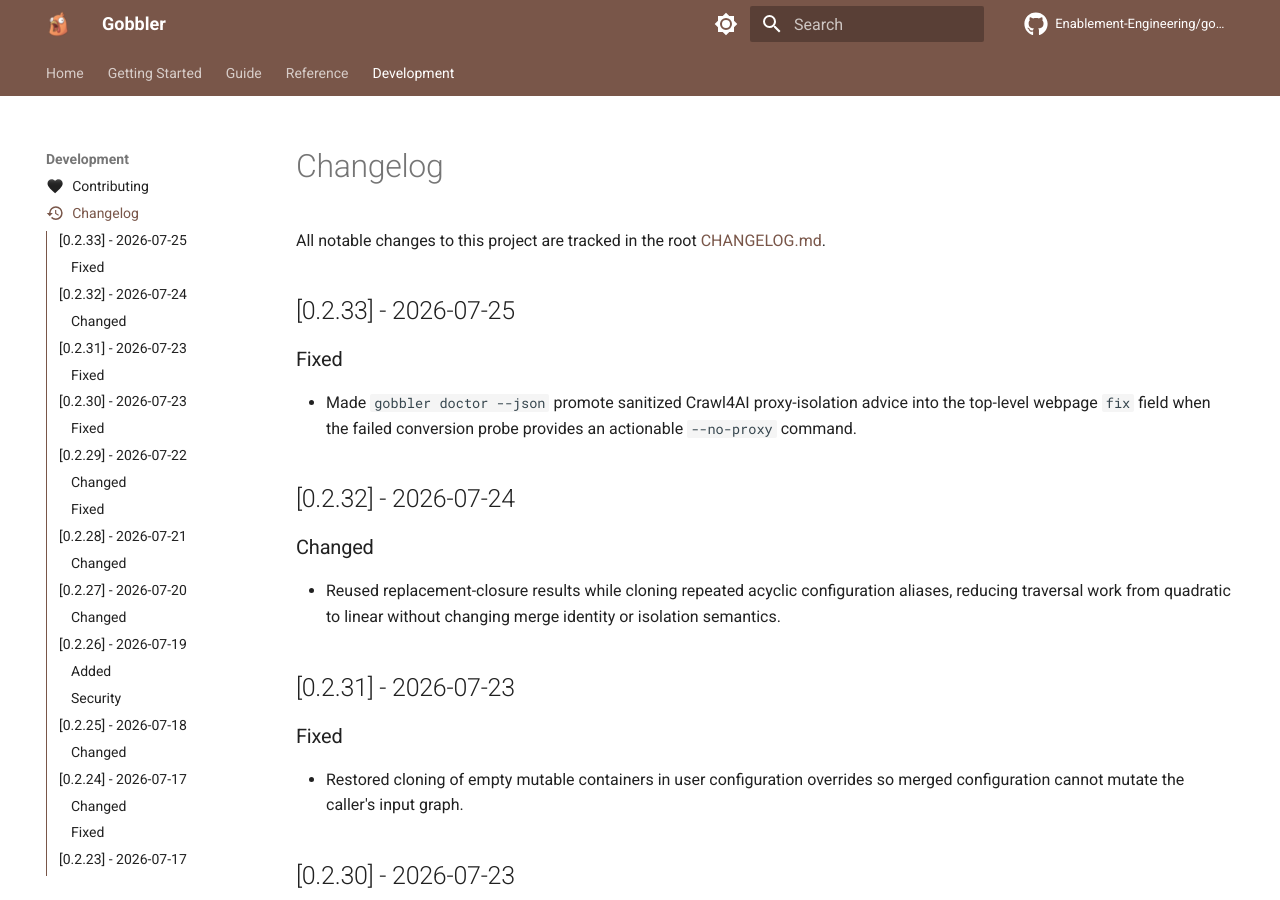
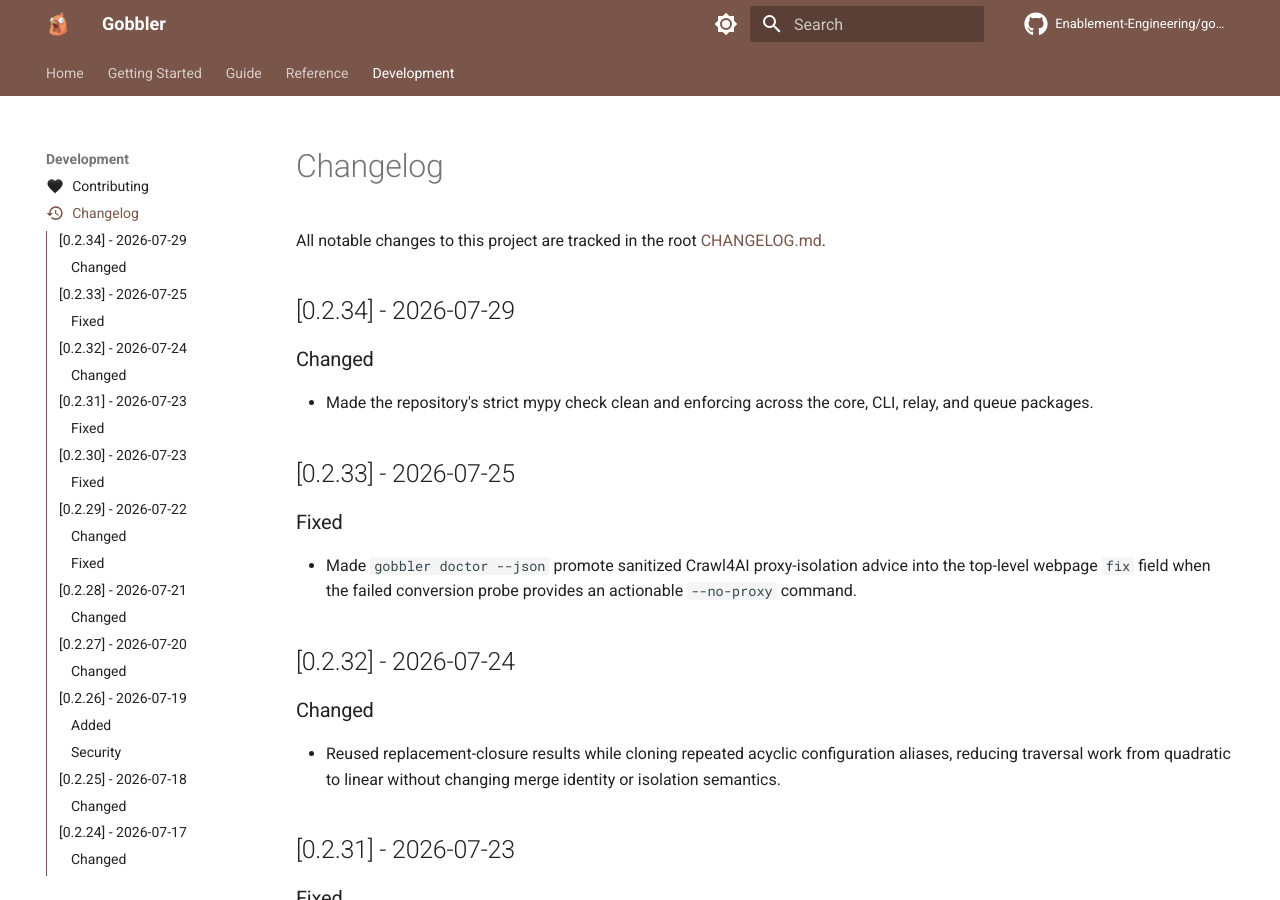
Before and after one commit to Enablement-Engineering/gobbler, an MkDocs documentation site: the page built from docs/changelog.md, in a window 1280 px wide and 900 px high. Built offline with MkDocs 1.6.1 and Material for MkDocs 9.7.7, drawn with Linux system fonts in a browser that asks for light colours; comment, search, counter and statistics services are not loaded.

Commit message:
Prepare release 0.2.34 (#133)

```diff
--- a/docs/changelog.md
+++ b/docs/changelog.md
@@ -5,6 +5,12 @@ icon: material/history
 # Changelog
 
 All notable changes to this project are tracked in the root [CHANGELOG.md](https://github.com/Enablement-Engineering/gobbler/blob/main/CHANGELOG.md).
+
+## [0.2.34] - 2026-07-29
+
+### Changed
+
+- Made the repository's strict mypy check clean and enforcing across the core, CLI, relay, and queue packages.
 
 ## [0.2.33] - 2026-07-25
 
--- a/pyproject.toml
+++ b/pyproject.toml
@@ -1,6 +1,6 @@
 [project]
 name = "gobbler"
-version = "0.2.33"
+version = "0.2.34"
 description = "Universal content conversion fabric - convert YouTube, web, documents, audio/video to markdown via CLI and skills"
 authors = [
     {name = "Dylan Isaac", email = "dylan@enablement.engineering"}
--- a/src/gobbler_cli/__init__.py
+++ b/src/gobbler_cli/__init__.py
@@ -12,6 +12,6 @@ Usage:
     $ gobbler relay start
 """
 
-__version__ = "0.2.33"
+__version__ = "0.2.34"
 
 __all__ = ["__version__"]
--- a/src/gobbler_core/__init__.py
+++ b/src/gobbler_core/__init__.py
@@ -20,7 +20,7 @@ Usage:
 Converters live in this package and are used by the CLI.
 """
 
-__version__ = "0.2.33"
+__version__ = "0.2.34"
 
 # Convenience imports for common use cases
 from gobbler_core.providers.youtube import (
--- a/src/gobbler_queue/__init__.py
+++ b/src/gobbler_queue/__init__.py
@@ -29,7 +29,7 @@ from .manager import JobManager
 from .models import Job, JobStatus, JobSummary, JobType
 from .worker import Worker
 
-__version__ = "0.2.33"
+__version__ = "0.2.34"
 
 __all__ = [
     "Database",
```
Also changed, not shown: CHANGELOG.md (+7 -1 lines), 3 other files.
